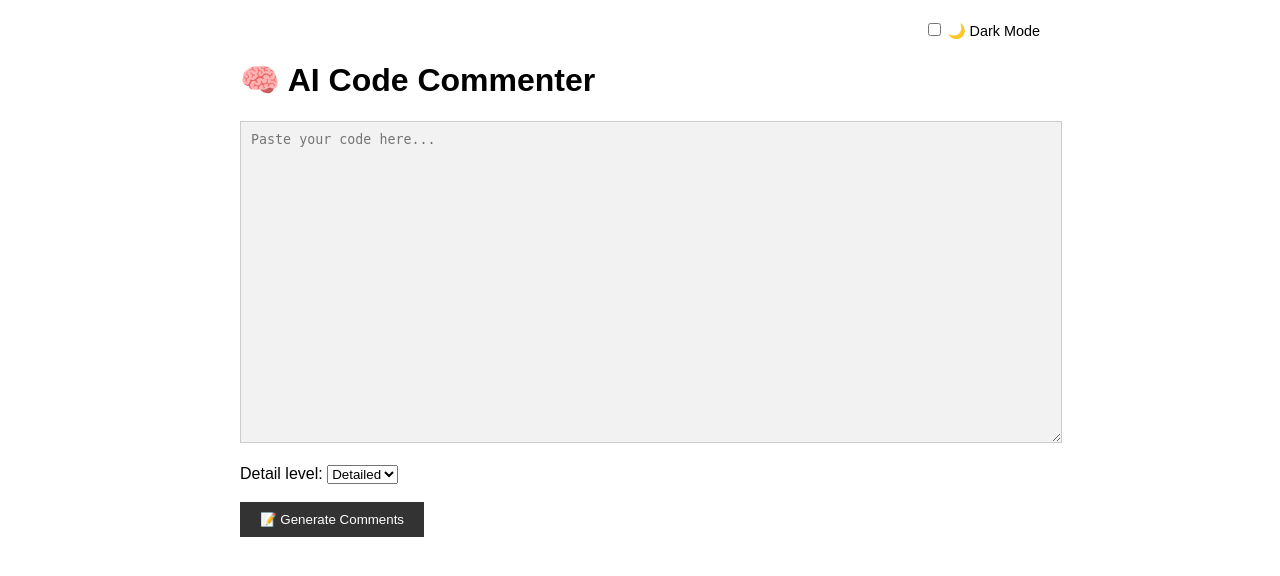
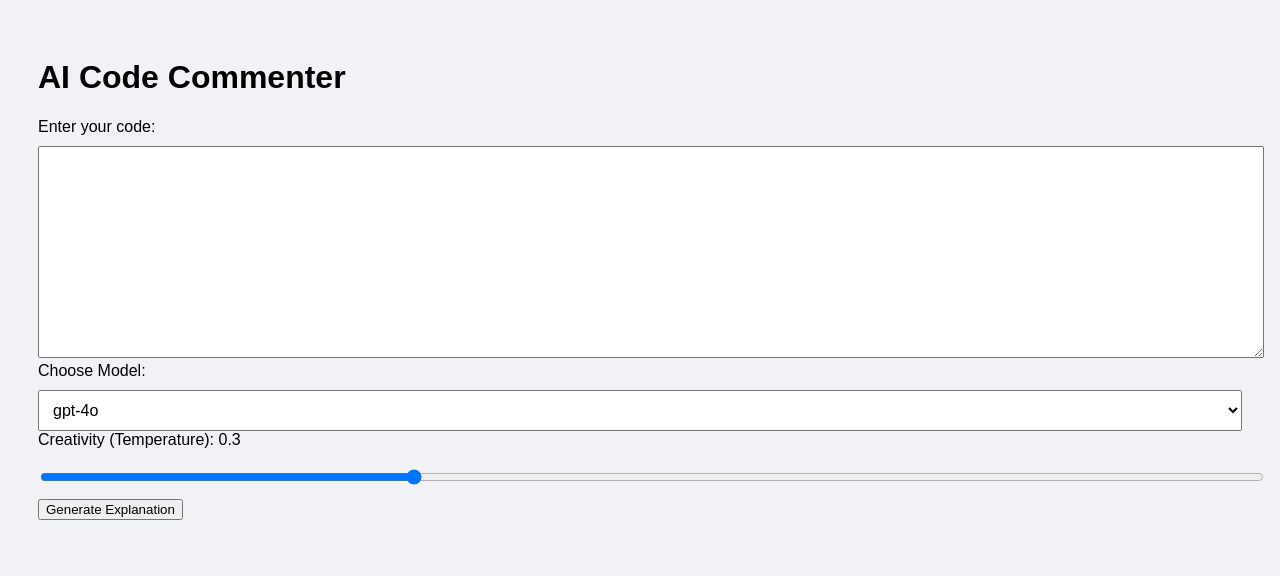
Before and after one commit to st23652/AI_CodeCommenter, a Flask app: page / in a window 1280 px wide. Shown: the top 576 px of the page. Run offline with Flask 3, Linux system fonts and the light colour scheme.

Commit message:
Add new features: model select, temperature slider, UI updates

```diff
--- a/app.py
+++ b/app.py
@@ -6,18 +6,18 @@ import os
 load_dotenv()
 
 app = Flask(__name__)
-client = OpenAI()
+client = OpenAI(api_key=os.getenv("OPENAI_API_KEY"))
 
 MAX_WORDS = 6000
 
-def generate_comment(code, detail):
+def generate_comment(code, detail, model, temperature):
     prompt = f"Explain the following code in {'brief' if detail == 'brief' else 'detailed'} comments:\n\n{code}\n\n# Explanation:"
 
     response = client.chat.completions.create(
-        model="gpt-4o",
+        model=model,
         messages=[{"role": "user", "content": prompt}],
         max_tokens=2000,
-        temperature=0.3
+        temperature=temperature
     )
 
     return response.choices[0].message.content.strip()
@@ -26,18 +26,30 @@ def generate_comment(code, detail):
 def index():
     explanation = ""
     warning = ""
+    code = ""
+    model = "gpt-4o"
+    temperature = 0.3
+    detail = "detailed"
 
     if request.method == "POST":
         code = request.form.get("code", "")
         detail = request.form.get("detail", "detailed")
+        model = request.form.get("model", "gpt-4o")
+        temperature = float(request.form.get("temperature", 0.3))
 
         if len(code.split()) > MAX_WORDS:
             warning = "Your code is too long. Please shorten or split it."
         elif code:
-            explanation = generate_comment(code, detail)
+            explanation = generate_comment(code, detail, model, temperature)
 
-    return render_template("index.html", explanation=explanation, warning=warning)
+    return render_template("index.html",
+                           explanation=explanation,
+                           warning=warning,
+                           selected_model=model,
+                           temperature=temperature,
+                           code=code,
+                           detail=detail)
 
 if __name__ == "__main__":
-    port = int(os.environ.get("PORT", 5000))  # Use $PORT if available (Render sets this)
+    port = int(os.environ.get("PORT", 5000))
     app.run(host="0.0.0.0", port=port, debug=True)
--- a/templates/index.html
+++ b/templates/index.html
@@ -4,113 +4,83 @@
     <meta charset="UTF-8">
     <title>AI Code Commenter</title>
     <style>
-    :root {
-      --bg-color: #ffffff;
-      --text-color: #000000;
-      --input-bg: #f2f2f2;
-      --button-bg: #333;
-      --button-text: #fff;
+        body {
+            font-family: Arial, sans-serif;
+            background: #f0f2f5;
+            padding: 30px;
+        }
+        textarea, select, input[type=range] {
+            width: 100%;
+            margin-top: 10px;
+            padding: 10px;
+            font-size: 16px;
+        }
+        .output-box {
+            background-color: #ffffff;
+            padding: 15px;
+            border-radius: 5px;
+            margin-top: 20px;
+            white-space: pre-wrap;
+        }
+        .controls {
+            margin-top: 10px;
+            display: flex;
+            gap: 10px;
+        }
+        .spinner {
+            display: none;
+            margin-top: 15px;
+        }
+        .spinner.active {
+            display: block;
+        }
+    </style>
+    <script>
+        function showSpinner() {
+            document.getElementById("spinner").classList.add("active");
         }
 
-    body.dark {
-      --bg-color: #121212;
-      --text-color: #ffffff;
-      --input-bg: #1e1e1e;
-      --button-bg: #ffffff;
-      --button-text: #121212;
+        function copyText() {
+            const text = document.getElementById("result").innerText;
+            navigator.clipboard.writeText(text);
+            alert("Copied to clipboard!");
         }
 
-    body {
-      background-color: var(--bg-color);
-      color: var(--text-color);
-      font-family: sans-serif;
-      max-width: 800px;
-      margin: auto;
-      padding: 20px;
-      transition: background 0.3s, color 0.3s;
+        function downloadText() {
+            const text = document.getElementById("result").innerText;
+            const blob = new Blob([text], { type: "text/plain" });
+            const link = document.createElement("a");
+            link.href = URL.createObjectURL(blob);
+            link.download = "explanation.txt";
+            link.click();
         }
-
-    textarea {
-      width: 100%;
-      height: 300px;
-      font-family: monospace;
-      background: var(--input-bg);
-      color: var(--text-color);
-      border: 1px solid #ccc;
-      padding: 10px;
-    }
-
-    pre {
-      background-color: var(--input-bg);
-      padding: 15px;
-      white-space: pre-wrap;
-      border: 1px solid #888;
-      margin-top: 15px;
-    }
-
-    button {
-      background-color: var(--button-bg);
-      color: var(--button-text);
-      padding: 10px 20px;
-      border: none;
-      cursor: pointer;
-    }
-
-    .toggle-container {
-      display: flex;
-      justify-content: flex-end;
-      margin-bottom: 10px;
-    }
-
-    .toggle-container label {
-      cursor: pointer;
-      font-size: 0.9em;
-    }
-  </style>
+    </script>
 </head>
 <body>
-  <div class="toggle-container">
-    <label>
-      <input type="checkbox" id="darkToggle"> 🌙 Dark Mode
-    </label>
-  </div>
+    <h1>AI Code Commenter</h1>
+    <form method="POST" onsubmit="showSpinner()">
+        <label for="code">Enter your code:</label>
+        <textarea name="code" rows="10" required>{{ request.form.code or '' }}</textarea>
 
-  <h1>🧠 AI Code Commenter</h1>
-  <form method="POST">
-    <textarea name="code" placeholder="Paste your code here...">{{ request.form.code or '' }}</textarea><br><br>
+        <label for="model">Choose Model:</label>
+        <select name="model">
+            <option value="gpt-4o" {% if selected_model == 'gpt-4o' %}selected{% endif %}>gpt-4o</option>
+            <option value="gpt-3.5-turbo" {% if selected_model == 'gpt-3.5-turbo' %}selected{% endif %}>gpt-3.5-turbo</option>
+        </select>
 
-    <label>Detail level:
-      <select name="detail">
-        <option value="detailed" {% if request.form.get('detail') != 'brief' %}selected{% endif %}>Detailed</option>
-        <option value="brief" {% if request.form.get('detail') == 'brief' %}selected{% endif %}>Brief</option>
-      </select>
-    </label><br><br>
+        <label for="temperature">Creativity (Temperature): {{ temperature }}</label>
+        <input type="range" name="temperature" min="0" max="1" step="0.1" value="{{ temperature }}">
 
-    <button type="submit">📝 Generate Comments</button>
+        <button type="submit">Generate Explanation</button>
+        <div id="spinner" class="spinner">🔄 Generating... please wait.</div>
     </form>
 
-  {% if warning %}
-    <p style="color: red;"><strong>{{ warning }}</strong></p>
+    {% if explanation %}
+        <div class="controls">
+            <button onclick="copyText()">📋 Copy</button>
+            <button onclick="downloadText()">⬇️ Download</button>
+        </div>
+        <div class="output-box" id="result">{{ explanation }}</div>
     {% endif %}
-
-  {% if explanation %}
-    <h2>Explanation:</h2>
-    <pre>{{ explanation }}</pre>
-  {% endif %}
-
-  <script>
-    const toggle = document.getElementById('darkToggle');
-    const isDark = localStorage.getItem('theme') === 'dark';
-
-    if (isDark) {
-      document.body.classList.add('dark');
-      toggle.checked = true;
-    }
-
-    toggle.addEventListener('change', () => {
-      document.body.classList.toggle('dark');
-      localStorage.setItem('theme', document.body.classList.contains('dark') ? 'dark' : 'light');
-    });
-  </script>
 </body>
 </html>
```
Also changed, not shown: render.yaml (added, +10 -0 lines). Lines whose indentation alone changed are shown as unchanged.
